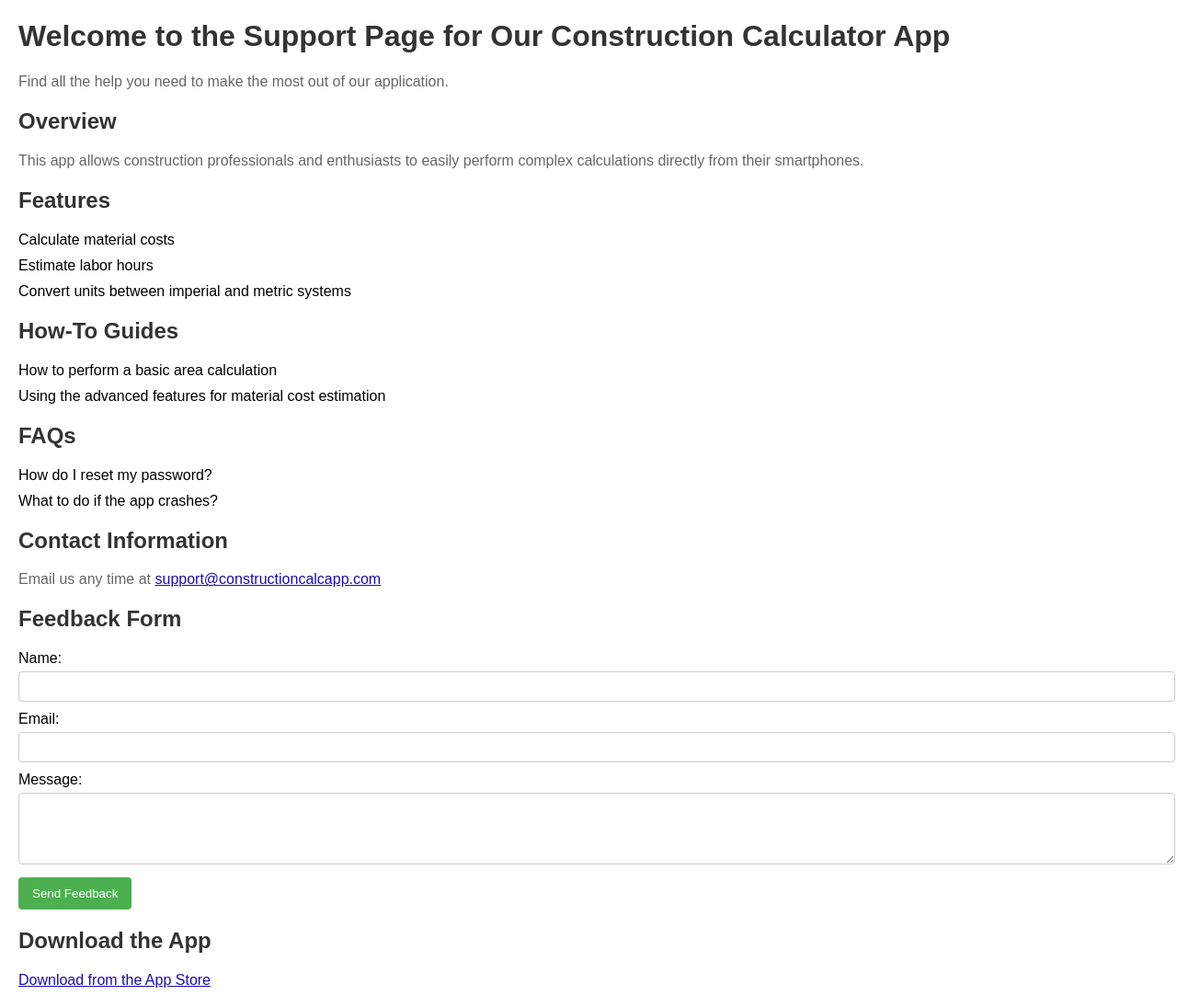
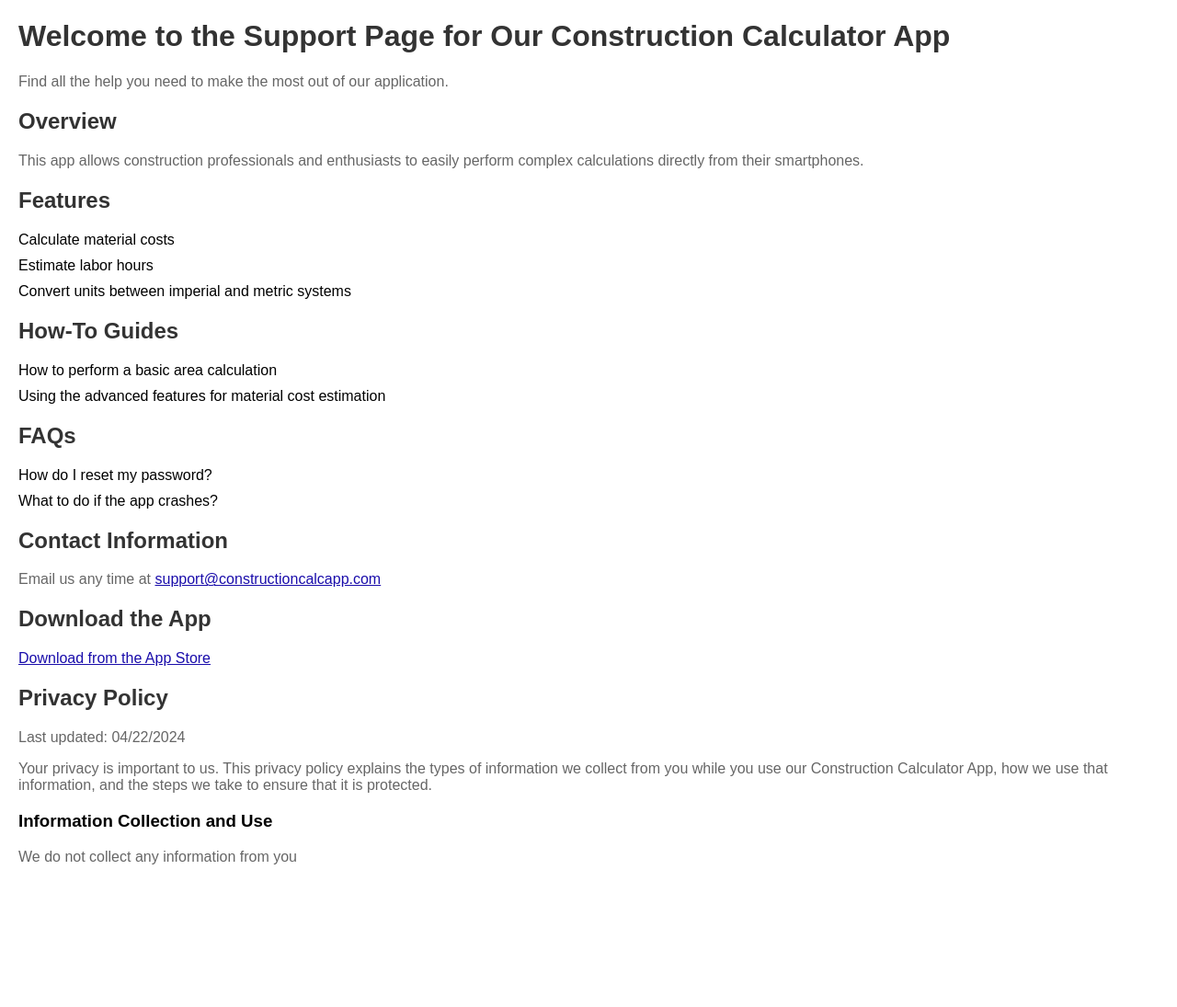
Before and after one commit to daniel6miller/ABD-Calculator.io, a plain HTML site: page index.html in a window 1280 px wide. Shown: the whole page at 92% size. After the commit the page ends 961 px from the top, so only its background shows below. Drawn offline with Linux system fonts and the light colour scheme.

Commit message:
Added Privacy Policy

```diff
--- a/index.html
+++ b/index.html
@@ -47,7 +47,7 @@
         <h2>Contact Information</h2>
         <p>Email us any time at <a href="mailto:support@constructioncalcapp.com">support@constructioncalcapp.com</a></p>
     </section>
-
+<!--
     <section id="feedback">
         <h2>Feedback Form</h2>
         <form action="#" method="post">
@@ -62,12 +62,22 @@
 
             <input type="submit" value="Send Feedback">
         </form>
-    </section>
+    </section> -->
 
     <section id="download">
         <h2>Download the App</h2>
         <p><a href="https://apps.apple.com">Download from the App Store</a></p>
     </section>
 
+    <section id="privacy-policy">
+        <h2>Privacy Policy</h2>
+        <p>Last updated: 04/22/2024</p>
+        <p>Your privacy is important to us. This privacy policy explains the types of information we collect from you while you use our Construction Calculator App, how we use that information, and the steps we take to ensure that it is protected.</p>
+        <h3>Information Collection and Use</h3>
+        <p>We do not collect any information from you</p>
+        <ul>
+        </ul>
+    </section>
+
 </body>
 </html>
```
